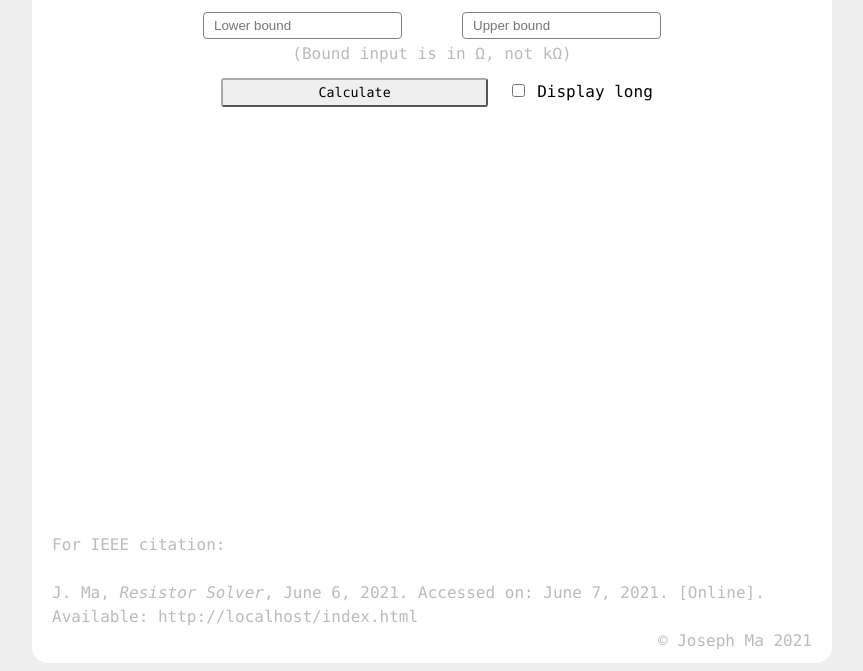
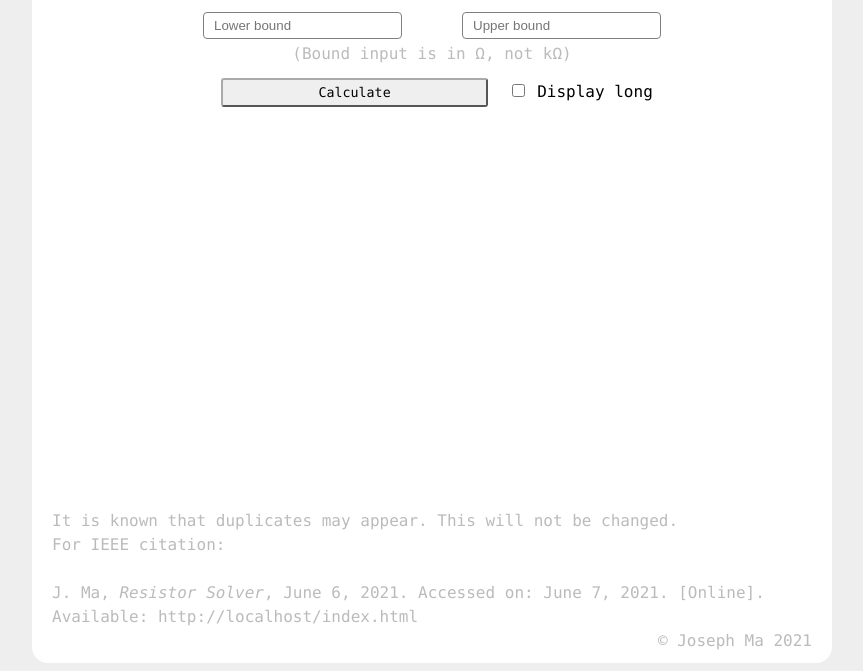
Before and after one commit to jlsajfj/resistor-solver, a plain HTML site: page index.html in a window 1280 px wide. Shown: the part 153-824 px from the top of the page, without its empty margins (208-1071 px from the left). Drawn offline with Linux system fonts and the light colour scheme.

Commit message:
duplicates again

```diff
--- a/index.html
+++ b/index.html
@@ -23,7 +23,8 @@
             </div>
             <div id="resistors"></div>
             <div class="footer">
-                For IEEE citation:
+                It is known that duplicates may appear. This will not be changed.
+                <br />For IEEE citation:
                 <br /><br />
                 J. Ma, <i>Resistor Solver</i>, June 6, 2021. Accessed on: <span id="date-fill"></span>. [Online]. Available: <span id="url-fill"></span>
                 <br />
```
